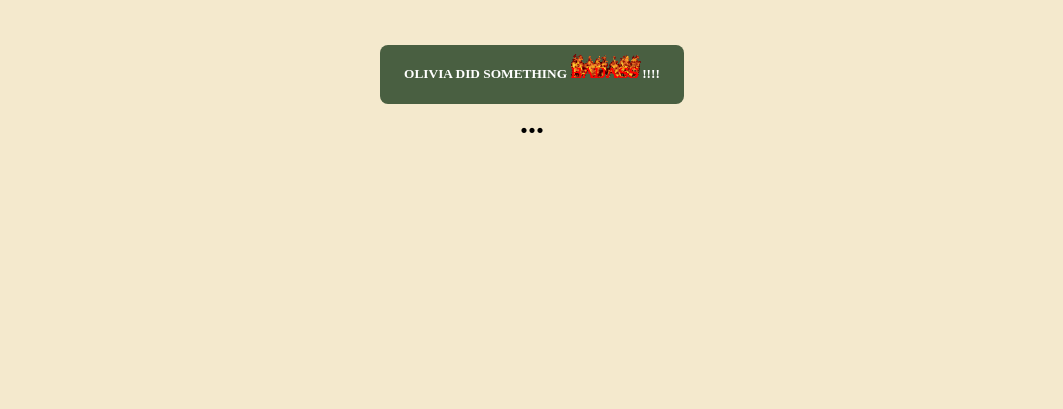
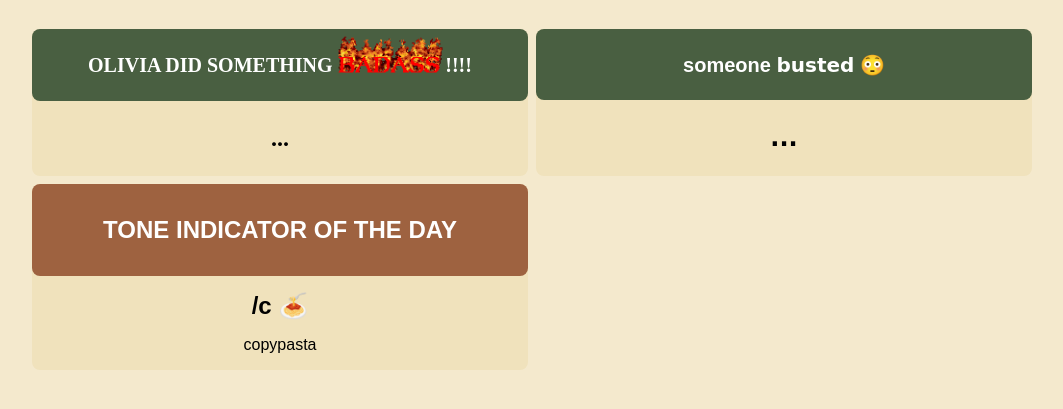
Before and after one commit to ketexon/olivia-counter, a plain HTML site: page index.html in a window 1280 px wide. Shown: the part 95-504 px from the top of the page, without its empty margins (108-1171 px from the left). Drawn offline with Linux system fonts and the light colour scheme; no server answers; a web font is replaced by a local one.

Commit message:
added bust counter and tone indicators

```diff
--- a/base.css
+++ b/base.css
@@ -18,44 +18,53 @@ body {
 	max-width: 100%;
 }
 
-.counters {
+.cards {
 	display: grid;
-	grid-template-columns: repeat(1, 1fr);
+	grid-template-columns: repeat(2, 1fr);
 	max-width: var(--bp-md);
 	margin-left: auto;
 	margin-right: auto;
 	padding: var(--s-4);
+	gap: var(--s-1);
+
+	@media (max-width: 1000px) {
+		grid-template-columns: 1fr;
+	}
 }
 
-.counter-container {
+.card {
 	display: flex;
 	flex-direction: column;
 	align-items: center;
+	background-color: var(--p-surface-low);
+	border-radius: var(--s-1);
 }
 
-.counter {
+.counter__text {
 	font-size: var(--t-l-size);
 	font-weight: bold;
 }
 
-.increment {
+.counter__increment-button {
+	align-self: stretch;
+	flex-grow: 1;
+
 	background-color: var(--p-primary);
 	color: var(--p-on-primary);
 	border: var(--p-secondary);
 	border-radius: var(--s-1);
 	padding: var(--s-2) var(--s-3);
 	cursor: pointer;
-	margin-top: var(--s-2);
+	font-size: var(--t-m-size);
 
 	transition: background-color 0.1s ease;
-}
 
-.increment:hover {
-	background-color: var(--p-primary-dark);
-}
-
-.increment:active {
-	background-color: var(--p-primary-darker);
+	&:hover {
+		background-color: var(--p-primary-dark);
+	}
+	&:active {
+		background-color: var(--p-primary-darker);
+	}
 }
 
 .badass__img {
@@ -90,3 +99,19 @@ body {
 	top: calc(var(--top) - 0.5em);
 	animation: emoji-float 0.5s ease-out forwards;
 }
+
+.tone-indicator__title {
+	padding-top: var(--s-4);
+	padding-bottom: var(--s-4);
+	align-self: stretch;
+	background-color: var(--p-secondary);
+	color: var(--p-on-secondary);
+	border-radius: var(--s-1);
+	text-align: center;
+	margin: 0;
+	margin-bottom: var(--s-2);
+}
+
+.tone-indicator__name {
+	margin: 0;
+}
--- a/index.html
+++ b/index.html
@@ -13,11 +13,20 @@
 	<header class="header">
 		<img src="./olivia-counter.gif" alt="Olivia Counter" class="header__image">
 	</header>
-	<main class="counters">
-		<section class="counter-container badass">
-			<button data-counter="badass" class="badass__increment increment bold f-badass">OLIVIA DID SOMETHING <img
+	<main class="cards">
+		<section class="card counter badass" data-counter-name="badass">
+			<button class="badass__increment counter__increment-button bold f-badass">OLIVIA DID SOMETHING <img
 					src="./badass.gif" alt="badass" class="f-badass badass__img" />!!!!</button>
-			<span data-counter="badass" class="badass__counter counter f-badass">...</span>
+			<p class="badass__counter counter__text f-badass">...</p>
+		</section>
+		<section class="card counter bust" data-counter-name="bust">
+			<button class="bust__increment counter__increment-button bold">someone <span class="f-bust">busted</span> &#x1F633;</button>
+			<p class="bust__counter counter__text f-bust">...</p>
+		</section>
+		<section class="card tone-indicator">
+			<h1 class="tone-indicator__title">TONE INDICATOR OF THE DAY</h1>
+			<h2 class="tone-indicator__name">...</h2>
+			<p class="tone-indicator__description">...</p>
 		</section>
 	</main>
 	<div class="emoji-container">
--- a/index.js
+++ b/index.js
@@ -1,3 +1,5 @@
+import { getTodaysToneIndicator } from "./tone-indicators.js";
+
 const supabaseAnonKey = "eyJhbGciOiJIUzI1NiIsInR5cCI6IkpXVCJ9.eyJpc3MiOiJzdXBhYmFzZSIsInJlZiI6InJvbm1pbGphdG1haGZodXd1a2N5Iiwicm9sZSI6ImFub24iLCJpYXQiOjE3NDkyODQ3MjIsImV4cCI6MjA2NDg2MDcyMn0.ZsOaZkhLOGZQPiDQ8GKPfGUZhZE1KlYrmeoivARuf1M";
 const supabaseProject = "ronmiljatmahfhuwukcy";
 
@@ -43,11 +45,48 @@ async function getCount(name) {
 }
 
 /**
+ * @returns {Promise<Map<string, number>>}>}
+ */
+async function getCounts() {
+	return await callApi(`${table}`, {
+		method: "GET",
+	})
+		.then(res => /** @type {Promise<{ count: number, name: string }[]>} */ (res.json()))
+		.then(data => {
+			return new Map(data.map(({ count, name }) => {
+				return [name, count];
+			}));
+		})
+		.then(counts => {
+			cacheCounts(counts);
+			return counts;
+		})
+}
+
+const cachedCountsKey = "cached_counts";
+const cachedCountsString = localStorage.getItem(cachedCountsKey);
+/** @type {Map<string, number>} */
+let cachedCounts = null;
+if (cachedCountsString) {
+	const cachedData = JSON.parse(cachedCountsString);
+	cachedCounts = new Map(Object.entries(cachedData));
+}
+
+/** @type {Promise<Map<string, number>>} */
+const countsPromise = getCounts();
+
+/**
+ * @param {Map<string, number>} counts
+ */
+function cacheCounts(counts) {
+	localStorage.setItem(cachedCountsKey, JSON.stringify(Object.fromEntries(counts.entries())));
+}
+
+/**
  * @param {string} name
- * @returns
  */
 async function incrementCount(name) {
-	return await callApi(`rpc/increment_counter`, {
+	await callApi(`rpc/increment_counter`, {
 		method: "POST",
 		body: JSON.stringify({
 			name,
@@ -55,67 +94,76 @@ async function incrementCount(name) {
 	});
 }
 
-/** @type {Map<string, number>} */
-const counts = new Map();
-
 document.querySelectorAll(".counter")
 	.forEach(
 		/**
 		* @param {HTMLElement} counter
 		*/
 		async (counter) => {
-			const counterName = counter.dataset.counter;
+			const counterName = counter.dataset.counterName;
 			if (!counterName) {
-				console.warn("Counter name not specified in data-counter attribute.");
+				console.warn("Counter name not specified attribute.");
 				return;
 			}
-			const count = await getCount(counterName);
-			counts.set(counterName, count);
-			counter.textContent = count !== undefined ? count : "0";
+
+			/** @type {HTMLElement} */
+			const text = counter.querySelector(".counter__text");
+			// populate counts from cache if available
+			if (cachedCounts) {
+				const count = cachedCounts.get(counterName);
+				if (count !== undefined) {
+					text.textContent = count;
 				}
-	);
+			}
 
-document.querySelectorAll(".increment")
-	.forEach(
-		/**
-		* @param {HTMLElement} button
-		*/
-		async (button) => {
-			const counterName = button.dataset.counter;
-			if (!counterName) {
-				console.warn("Counter name not specified in data-counter attribute.");
-				return;
-			}
-			button.addEventListener("click", async () => {
-				const counter = document.querySelector(`.counter[data-counter="${counterName}"]`);
-				const count = counts.get(counterName) + 1;
-				counts.set(counterName, count);
-				counter.textContent = count;
+			// populate initial count
+			const counts = await countsPromise;
+			const count = counts.get(counterName);
+			text.textContent = count !== undefined ? count : "0";
+
+			// update count on click
+			/** @type {HTMLButtonElement} */
+			const incrementButton = counter.querySelector(".counter__increment-button");
+			incrementButton.addEventListener("click", async (ev) => {
+				const newCount = counts.get(counterName) + 1;
+				counts.set(counterName, newCount);
+				text.textContent = newCount;
+				spawnEmoji(counterName, ev);
 				await incrementCount(counterName);
+				cacheCounts(counts);
 			});
 		}
 	);
 
-const emojiMap = {
+const emojiMap = Object.freeze({
 	"badass": [
 		"\u{1F525}", // fire
 		"\u{1F528}", // hammer
 		"\u{1F60E}", // sunglasses
 		"\u{1F4AA}", // flexed biceps
 		"\u{1F4AF}", // hundred points
-	]
-}
+	],
+	"bust": [
+		"\u{1F633}", // flushed face
+		"\u{1F4A6}", // sweat droplets
+		"\u{1F608}", // smiling face with horns
+		"\u{1F62B}", // tired face
+		"\u{1F60F}", // smirking face
+		"\u{1F63C}", // grinning cat with smiling eyes
+	],
+});
 
 const emojiContainer = document.querySelector(".emoji-container");
 /** @type {HTMLTemplateElement} */
 const emojiTemplate = document.querySelector(".emoji-template");
 const emojiRandomOffset = 25;
-// spawns emojis on click
-document.querySelectorAll(".increment")
-	.forEach((/** @type{HTMLElement} */ el) => {
-		const counterName = el.dataset.counter;
-		const emojis = emojiMap[counterName] || ["\u2764"]; // default to heart emoji if not found
-		el.addEventListener("click", (ev) => {
+
+/**
+ * @param {keyof typeof emojiMap} type
+ * @param {MouseEvent} ev
+ */
+function spawnEmoji(type, ev) {
+	const emojis = emojiMap[type] || ["\u2764"]; // default to heart emoji if not found
 	const emojiFragment = emojiTemplate.content.cloneNode(true);
 	/** @type {HTMLSpanElement} */
 	const emoji = emojiFragment.querySelector(".emoji");
@@ -130,5 +178,10 @@ document.querySelectorAll(".increment")
 	emoji.addEventListener("animationend", () => {
 		emoji.remove();
 	});
-		});
-	})
+}
+
+const toneIndicator = getTodaysToneIndicator();
+
+document.querySelector(".tone-indicator__name").textContent = `${toneIndicator.indicator} ${toneIndicator.emoji}`;
+
+document.querySelector(".tone-indicator__description").textContent = toneIndicator.description;
--- a/theme.css
+++ b/theme.css
@@ -1,26 +1,35 @@
-@import url('https://fonts.googleapis.com/css2?family=Arbutus&display=swap');
+@import url('https://fonts.googleapis.com/css2?family=Arbutus&family=Corinthia&display=swap');
 
 :root {
 	--p-background: #F4E9CD;
+	--p-surface-low: #F0E2BC;
+	--p-surface-medium: #EDDAAB;
+	--p-surface-high: #E9D39B;
 	--p-text: black;
 	--p-primary: #495F41;
 	--p-primary-dark: color-mix(in srgb, var(--p-primary) 90%, black);
 	--p-primary-darker: color-mix(in srgb, var(--p-primary) 85%, black);
 	--p-on-primary: white;
 	--p-secondary: #9E6240;
-	--bp-md: 800px;
+	--p-on-secondary: white;
+	--bp-md: 1000px;
 	--s: 8px;
 	--s-1: var(--s);
 	--s-2: calc(var(--s) * 2);
 	--s-3: calc(var(--s) * 3);
 	--s-4: calc(var(--s) * 4);
-	--t-l-size: 2rem;
-	--t-m-size: 1.5rem;
+	--t-l-size: 1.5rem;
+	--t-m-size: 1.25rem;
 	--t-s-size: 1rem;
 
 	--f-badass: "Arbutus", serif;
+	--f-bust: "Corinthia", cursive;
 }
 
 .f-badass {
 	font-family: var(--f-badass);
 }
+
+.f-bust {
+	font-family: var(--f-bust);
+}
--- /dev/null
+++ b/tone-indicators.js
@@ -0,0 +1,166 @@
+/**
+ * @type {Array<{indicator: string, description: string, emoji: string}>}
+ */
+const toneIndicators = [
+    {
+        indicator: "/j",
+        description: "joking",
+        emoji: "\u{1F913}", // nerd face
+    },
+    {
+        indicator: "/hj",
+        description: "half-joking",
+        emoji: "\u{1F609}", // winking face
+    },
+    {
+        indicator: "/s",
+        description: "sarcastic",
+        emoji: "\u{1F63C}", // grinning cat with smiling eyes
+    },
+    {
+        indicator: "/gen",
+        description: "genuine",
+        emoji: "\u{1F60A}", // smiling face with smiling eyes
+    },
+    {
+        indicator: "/srs",
+        description: "serious",
+        emoji: "\u{1F926}", // woman standing emoji
+    },
+    {
+        indicator: "/nsrs",
+        description: "non-serious",
+        emoji: "\u{1F61B}", // stuck-out tongue
+    },
+    {
+        indicator: "/pos",
+        description: "positive connotation",
+        emoji: "\u{1F44D}", // thumbs up
+    },
+    {
+        indicator: "/neu",
+        description: "neutral connotation",
+        emoji: "\u{1F610}", // neutral face
+    },
+    {
+        indicator: "/neg",
+        description: "negative connotation",
+        emoji: "\u{1F44E}", // thumbs down
+    },
+    {
+        indicator: "/p",
+        description: "platonic",
+        emoji: "\u{1F91D}", // handshake
+    },
+    {
+        indicator: "/r",
+        description: "romantic",
+        emoji: "\u{1F63D}", // cat kissing
+    },
+    {
+        indicator: "/c",
+        description: "copypasta",
+        emoji: "\u{1F35D}", // spaghetti
+    },
+    {
+        indicator: "/l",
+        description: "lyrics",
+        emoji: "\u{1F3B5}", // musical note
+    },
+    {
+        indicator: "/lh",
+        description: "light-hearted",
+        emoji: "\u{1F607}", // smiling face with halo
+    },
+	{
+        indicator: "/hh",
+        description: "heavy-hearted",
+        emoji: "\u{1F614}", // pensive face
+    },
+    {
+        indicator: "/nm",
+        description: "not mad",
+        emoji: "\u{1F615}", // confused face
+    },
+    {
+        indicator: "/lu",
+        description: "a little upset",
+        emoji: "\u{1F61E}", // disappointed face
+    },
+    {
+        indicator: "/nbh",
+        description: "vagueposting or venting, but directed at nobody here (none of your followers)",
+        emoji: "\u{1F4EE}", // postbox
+    },
+    {
+        indicator: "/nsb",
+        description: "not subtweeting",
+        emoji: "\u{1FAF5}", // pointing at you
+    },
+    {
+        indicator: "/sx",
+        description: "sexual intent",
+        emoji: "\u{1F69C}", // tractor
+    },
+    {
+        indicator: "/nsx",
+        description: "non-sexual intent",
+        emoji: "\u{1F431}", // cat face
+    },
+    {
+        indicator: "/rh",
+        description: "rhetorical question",
+        emoji: "\u{1F914}", // thinking face
+    },
+    {
+        indicator: "/t",
+        description: "teasing",
+        emoji: "\u{1F60B}", // face savoring food
+    },
+    {
+        indicator: "/ij",
+        description: "inside joke",
+        emoji: "\u{1F92D}", // face with hand over mouth
+    },
+    {
+        indicator: "/m",
+        description: "metaphorically",
+        emoji: "\u{1F4D6}", // open book
+    },
+    {
+        indicator: "/li",
+        description: "literally",
+        emoji: "\u{1F9D1}", // person
+    },
+    {
+        indicator: "/hyp",
+        description: "hyperbole",
+        emoji: "\u{1F92C}", // face with symbols on mouth
+    },
+    {
+        indicator: "/f",
+        description: "fake",
+        emoji: "\u{1F92F}", // exploding head
+    },
+    {
+        indicator: "/th",
+        description: "threat",
+        emoji: "\u{1F374}", // fork and knife
+    },
+    {
+        indicator: "/cb",
+        description: "clickbait",
+        emoji: "\u{1F4C8}", // chart with upwards trend
+    },
+	{
+		indicator: "/sus",
+		description: "suspicious",
+		emoji: "\u{1F928}", // face with raised eyebrow
+	}
+];
+
+export function getTodaysToneIndicator() {
+	const today = Date.now() / (1000 * 60 * 60 * 24);
+	const idx = Math.floor(today) % toneIndicators.length;
+	return toneIndicators[idx];
+}
```
Lines whose indentation alone changed are shown as unchanged.
